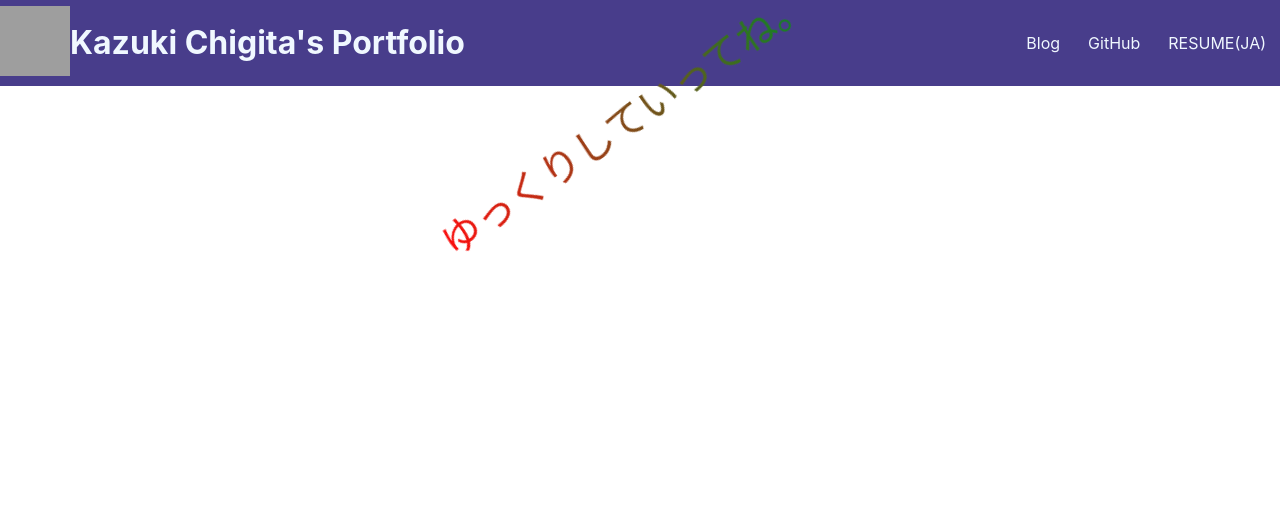
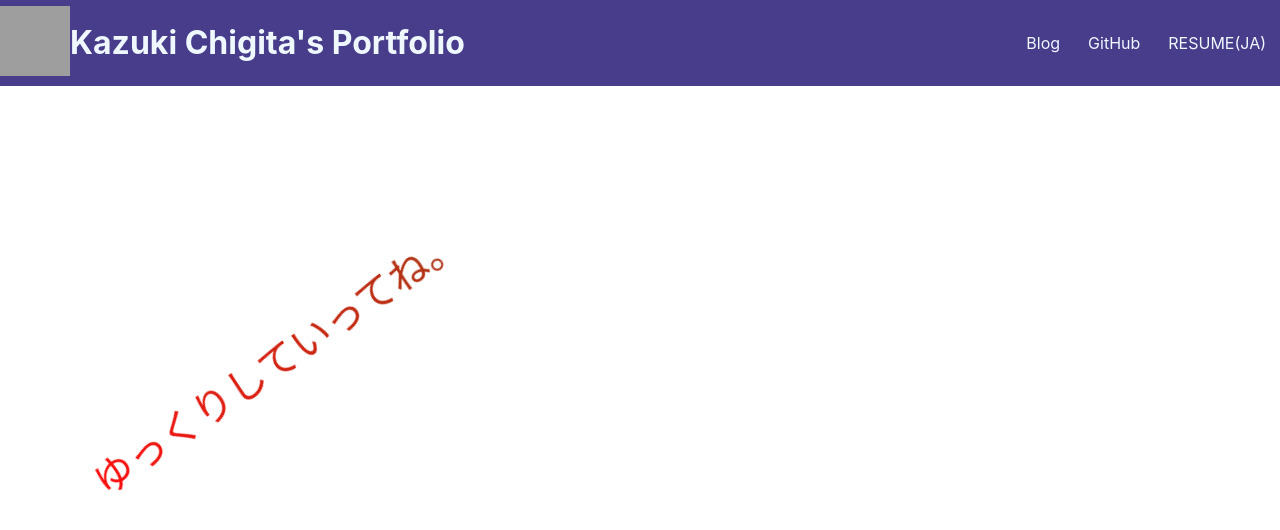
Before and after one commit to chigichan24/chigichan24.github.io, a Next.js app: page / in a window 1280 px wide. Shown: the top 530 px of the page. Built offline with nearby package versions, Linux system fonts and the light colour scheme; grey boxes are pictures that could not be loaded.

Commit message:
Apply header in index page

```diff
--- a/pages/index.tsx
+++ b/pages/index.tsx
@@ -1,44 +1,17 @@
 import type {NextPage} from 'next'
-import Head from 'next/head'
-import ImageTitle from '../components/ImageTitle'
 import styles from '../styles/Home.module.css'
+import MyHeader from "../components/MyHeader";
 
 const Home: NextPage = () => {
     return (
+        <>
+        <MyHeader headerTitle="Home"/>
         <div className={styles.container}>
-            <Head>
-                <title>Kazuki Chigita | Home</title>
-                <meta name="description" content="Kazuki Chigita"/>
-                <link rel="icon" href="/favicon.ico"/>
-            </Head>
-
-            <main className={styles.main}>
-                <div className={styles.header}>
-                    <div className={styles.headerHomeItem}>
-                        <ImageTitle/>
-                    </div>
-                    <a href="https://chigichan24.hatenablog.com" target="_blank" rel="noreferrer">
-                        <div className={styles.headerLinkItem}>
-                            Blog
-                        </div>
-                    </a>
-                    <a href="https://github.com/chigichan24" target="_blank" rel="noreferrer">
-                        <div className={styles.headerLinkItem}>
-                            GitHub
-                        </div>
-                    </a>
-                    <a href="https://drive.google.com/file/d/1CT-qT_EpyoB4-0UH-LU8v6VYuNqfWN6j/view?usp=sharing"
-                       target="_blank" rel="noreferrer">
-                        <div className={styles.headerLinkItem}>
-                            RESUME(JA)
-                        </div>
-                    </a>
-                </div>
-                <div className={styles.content}>
-                    ゆっくりしていってね。
-                </div>
-            </main>
+            <div className={styles.content}>
+                ゆっくりしていってね。
+            </div>
         </div>
+        </>
     )
 }
 
--- a/styles/Home.module.css
+++ b/styles/Home.module.css
@@ -1,37 +1,5 @@
 .container {
     padding: 0 0rem;
-}
-
-.main {
-    width: 100%;
-    min-height: 100vh;
-    display: flex;
-    flex-direction: column;
-    align-items: center;
-}
-
-.header {
-    width: 100%;
-    display: flex;
-    flex-direction: row;
-    justify-content: flex-end;
-    align-items: center;
-    background-color: darkslateblue;
-}
-
-.headerLinkItem {
-    margin: 2px;
-    padding: 12px;
-    color: aliceblue;
-}
-
-.headerLinkItem:hover {
-    border-radius: 12px 12px 12px 12px;
-    background-color: palevioletred;
-}
-
-.headerHomeItem {
-    margin-right: auto;
 }
 
 .content {
```
